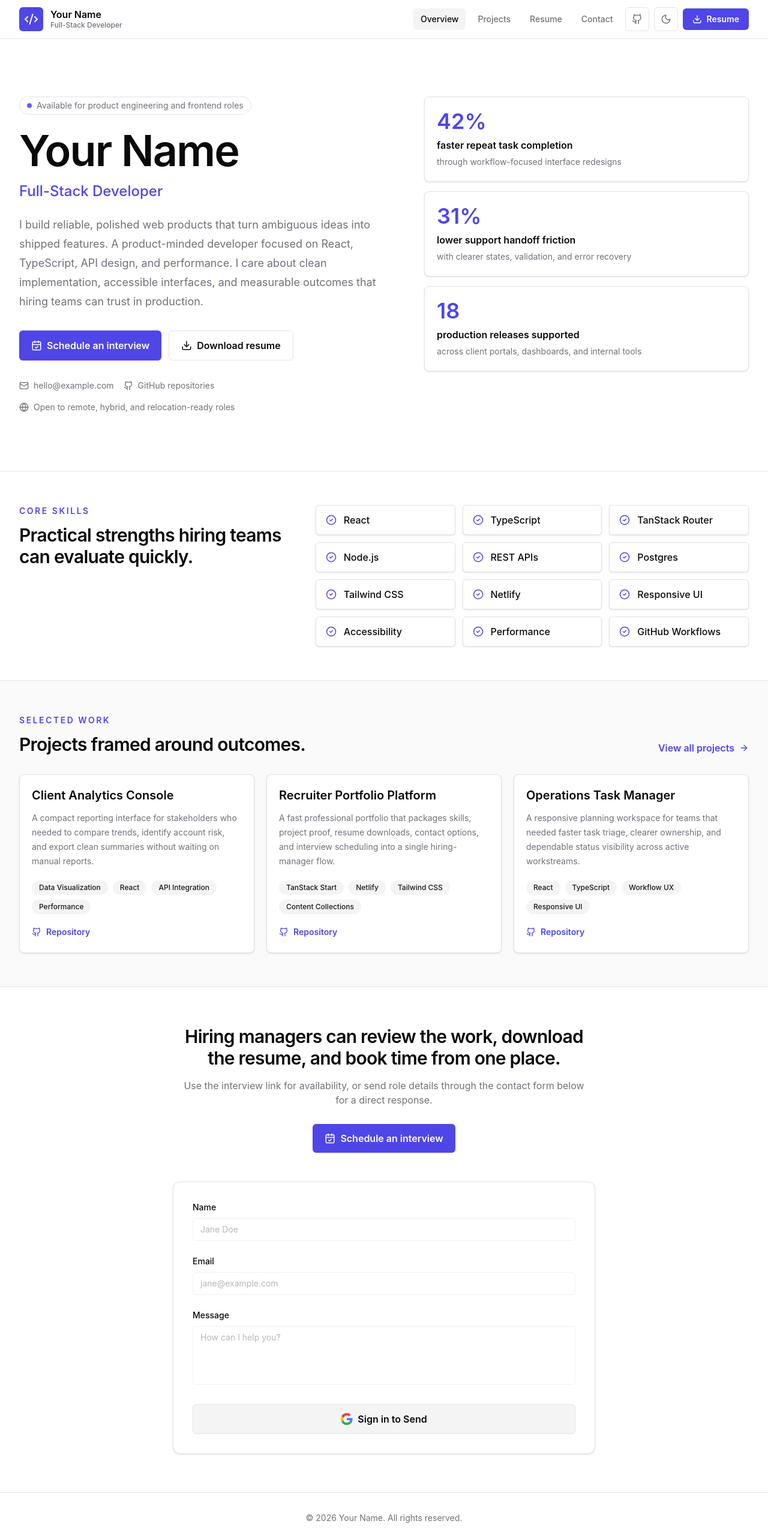
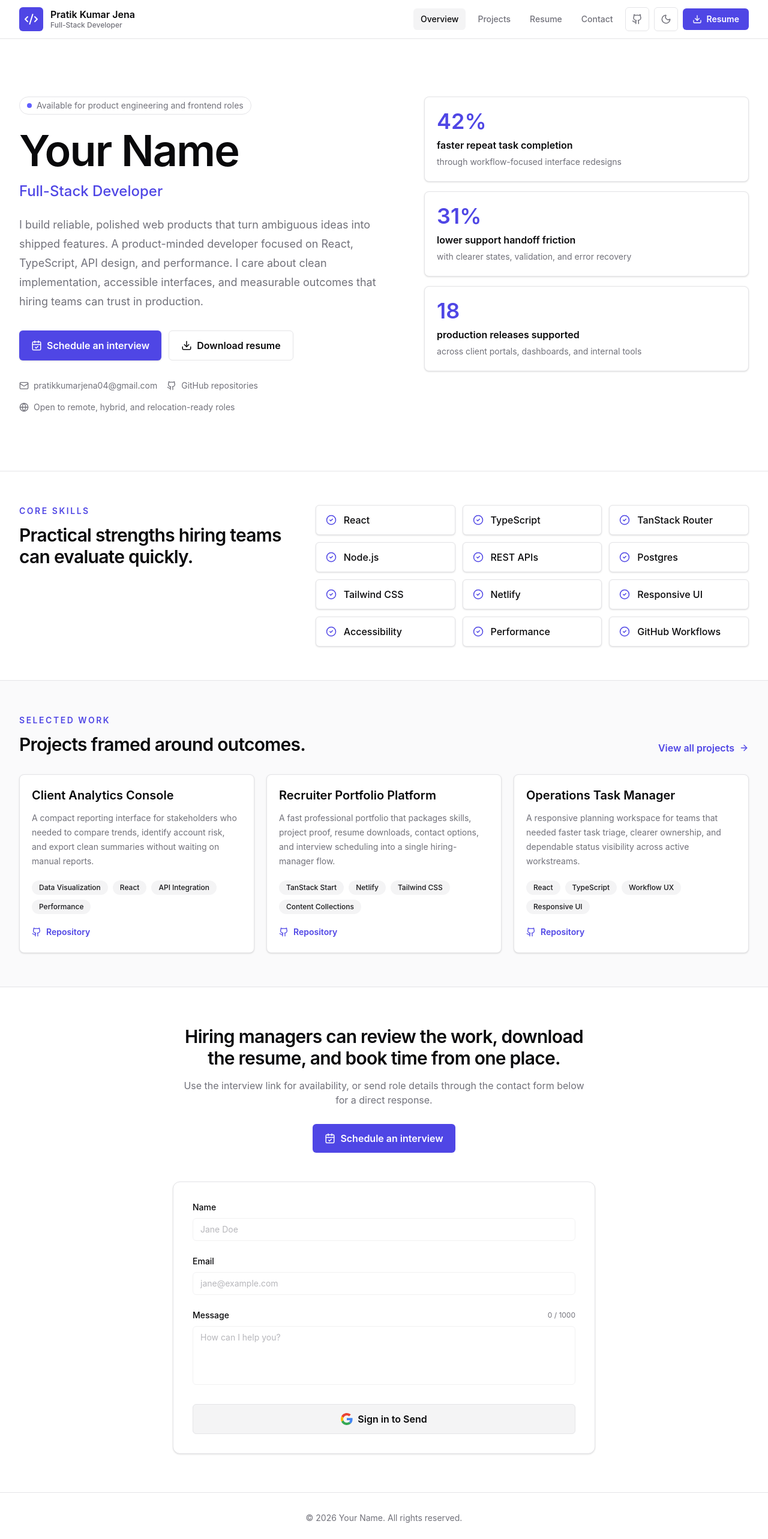
Before and after one commit to pratik04032/Portfolio, a React (Vite) app: page / in a window 1280 px wide. Shown: the top 2566 px of the page at 60% size. Built offline with nearby package versions, Linux system fonts and the light colour scheme; no server answers.

Commit message:
feat: improve auth error handling and update profile
Add user-friendly error handling for authentication popups, clear message state after submission, and update the displayed name in the sidebar.

```diff
--- a/src/App.tsx
+++ b/src/App.tsx
@@ -24,6 +24,8 @@ export default function App() {
   const [token, setToken] = useState<string | null>(null);
   const [user, setUser] = useState<User | null>(null);
   const [isLoggingIn, setIsLoggingIn] = useState(false);
+
+  const [messageText, setMessageText] = useState('');
 
   const formRef = useRef<HTMLFormElement>(null);
 
@@ -64,8 +66,11 @@ export default function App() {
         setUser(result.user);
         setNeedsAuth(false);
       }
-    } catch (err) {
-      console.error('Login failed:', err);
+    } catch (err: any) {
+      if (err.code !== 'auth/popup-closed-by-user' && err.code !== 'auth/cancelled-popup-request') {
+        console.error('Login failed:', err);
+        alert('Failed to sign in. Please try again.');
+      }
     } finally {
       setIsLoggingIn(false);
     }
@@ -101,6 +106,7 @@ export default function App() {
       );
       alert('Message sent successfully!');
       if (formRef.current) formRef.current.reset();
+      setMessageText('');
     } catch (error) {
       console.error(error);
       alert('Failed to send message. Please try again later.');
@@ -118,7 +124,7 @@ export default function App() {
               <Code2 size={24} />
             </span>
             <span>
-              <span className="block leading-tight">Your Name</span>
+              <span className="block leading-tight">Pratik Kumar Jena</span>
               <span className="block text-xs font-medium text-muted-foreground">Full-Stack Developer</span>
             </span>
           </a>
@@ -180,8 +186,8 @@ export default function App() {
                 </a>
               </div>
               <div className="mt-8 flex flex-wrap gap-4 text-sm text-muted-foreground">
-                <a className="inline-flex items-center gap-2 hover:text-foreground transition-colors" href="mailto:hello@example.com">
-                  <Mail size={16} /> hello@example.com
+                <a className="inline-flex items-center gap-2 hover:text-foreground transition-colors" href="mailto:pratikkumarjena04.com">
+                  <Mail size={16} /> pratikkumarjena04@gmail.com
                 </a>
                 <a className="inline-flex items-center gap-2 hover:text-foreground transition-colors" href="https://github.com/your-username">
                   <Github size={16} /> GitHub repositories
@@ -298,8 +304,13 @@ export default function App() {
                 <input id="email" name="email" disabled={isSubmitting || needsAuth} required type="email" defaultValue={user?.email || ''} className="w-full rounded-md border border-border bg-background px-3 py-2 text-sm placeholder:text-muted-foreground focus:outline-none focus:ring-2 focus:ring-primary disabled:opacity-50" placeholder="jane@example.com" />
               </div>
               <div className="grid gap-2">
-                <label htmlFor="message" className="text-sm font-medium">Message</label>
-                <textarea id="message" name="message" disabled={isSubmitting || needsAuth} required rows={4} className="w-full rounded-md border border-border bg-background px-3 py-2 text-sm placeholder:text-muted-foreground focus:outline-none focus:ring-2 focus:ring-primary resize-none disabled:opacity-50" placeholder="How can I help you?"></textarea>
+                <div className="flex items-center justify-between">
+                  <label htmlFor="message" className="text-sm font-medium">Message</label>
+                  <span className={`text-xs ${messageText.length > 1000 ? 'text-red-500' : 'text-muted-foreground'}`}>
+                    {messageText.length} / 1000
+                  </span>
+                </div>
+                <textarea id="message" name="message" value={messageText} onChange={(e) => setMessageText(e.target.value)} disabled={isSubmitting || needsAuth} required rows={4} maxLength={1000} className="w-full rounded-md border border-border bg-background px-3 py-2 text-sm placeholder:text-muted-foreground focus:outline-none focus:ring-2 focus:ring-primary resize-none disabled:opacity-50" placeholder="How can I help you?"></textarea>
               </div>
               {needsAuth ? (
                 <button type="button" onClick={handleLogin} disabled={isLoggingIn} className="inline-flex w-full items-center justify-center gap-2 rounded-md bg-secondary border border-border text-foreground px-5 py-3 font-semibold transition hover:bg-secondary/80 mt-2 disabled:opacity-50">
--- a/src/lib/auth.ts
+++ b/src/lib/auth.ts
@@ -42,7 +42,9 @@ export const googleSignIn = async (): Promise<{ user: User; accessToken: string
     cachedAccessToken = credential.accessToken;
     return { user: result.user, accessToken: cachedAccessToken };
   } catch (error: any) {
-    console.error('Sign in error:', error);
+    if (error.code !== 'auth/popup-closed-by-user' && error.code !== 'auth/cancelled-popup-request') {
+      console.error('Sign in error:', error);
+    }
     throw error;
   } finally {
     isSigningIn = false;
```
